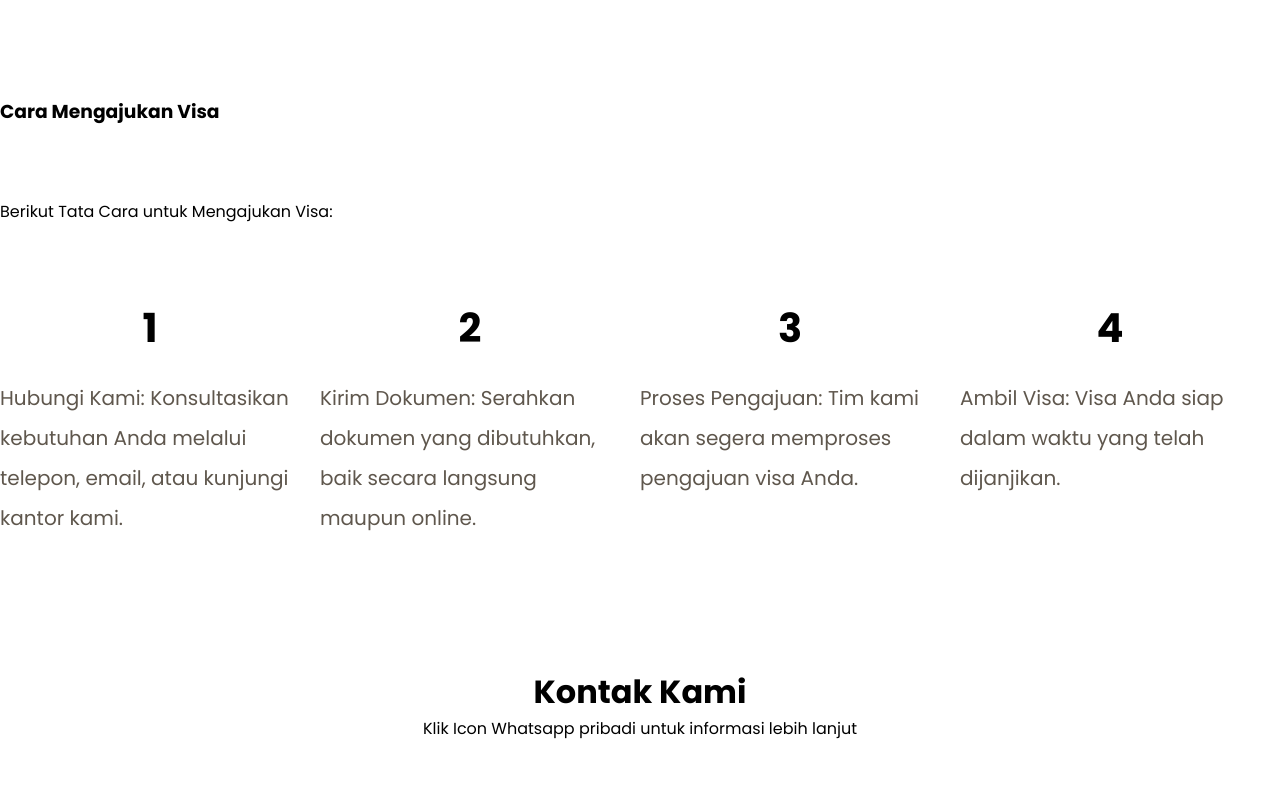
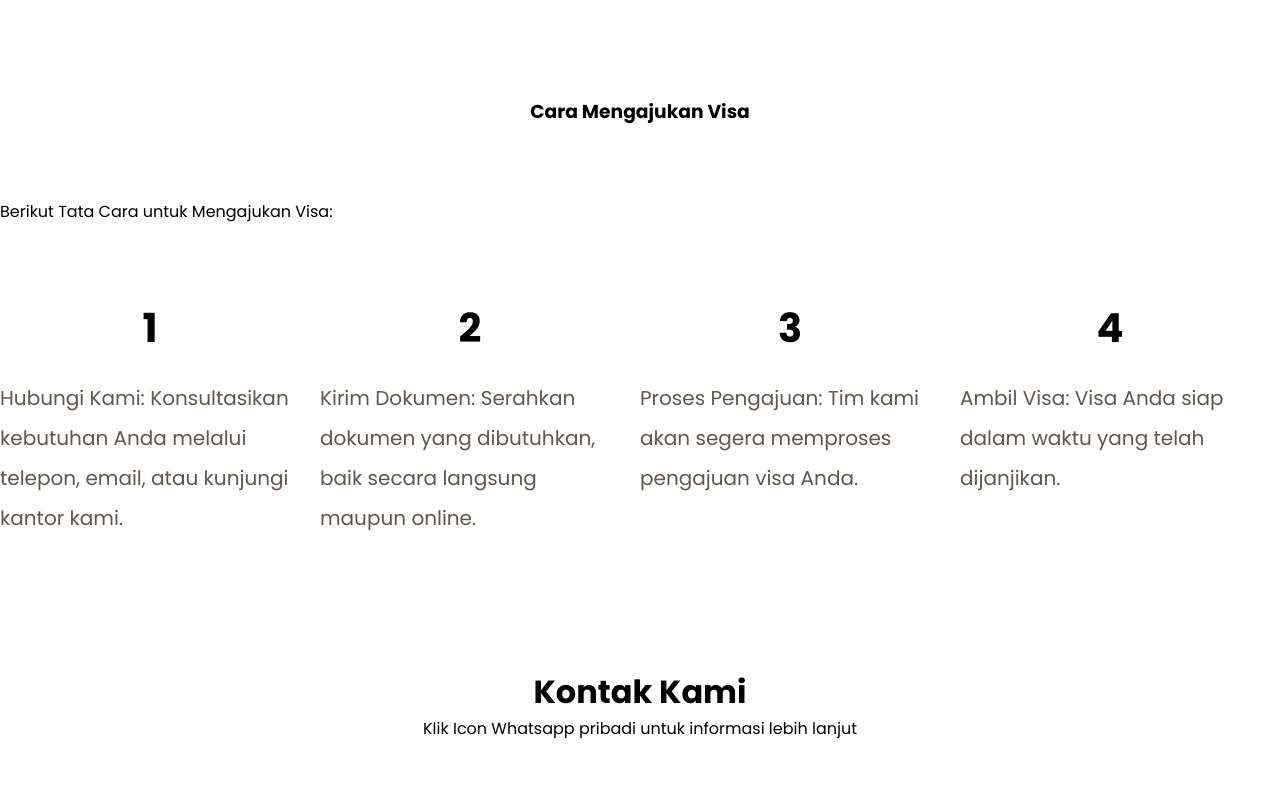
Before and after one commit to thvisalink/haramainvisa, a plain HTML site: page index.html in a window 1280 px wide. Shown: the part 3076-3864 px from the top of the page. Drawn offline with Linux system fonts and the light colour scheme.

Commit message:
Update index.html

```diff
--- a/index.html
+++ b/index.html
@@ -189,7 +189,7 @@
         <div class="serv1-box2">
 
            <div class="box2">
-            <span><h3>Cara Mengajukan Visa</h3></span>
+            <center><h3>Cara Mengajukan Visa</h3></center>
             <p>Berikut Tata Cara untuk Mengajukan Visa:</p>
            </div>
            <div class="box2">
```
